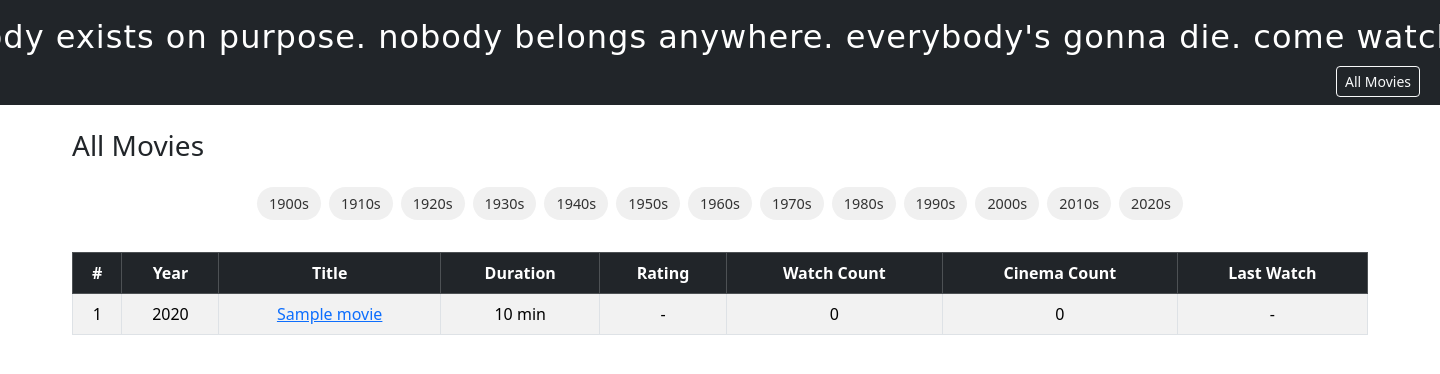
After one commit to mferdem/watchingdiary, a Flask app: page /movies in a window 1440 px wide; the page is wider, and only the part inside the window is pictured. The commit adds this page. Shown: the top 374 px of that part. Run offline with Flask 3, Linux system fonts and the light colour scheme; tables that the repository leaves empty hold one stand-in row (values such as "Sample post"); some libraries are stand-ins or nearby versions; some web fonts are replaced.

Commit message:
feat: add enriched movie listing with watch stats and last watch date
- display movie list with columns: #, year, title (with IMDb link), duration, rating
- calculate and show watch count, cinema count, and last watch date per movie
- update movie_list route to enrich each movie with related log data
- support optional year filtering via query parameter

```diff
--- a/calendar_app/app/routes.py
+++ b/calendar_app/app/routes.py
@@ -159,3 +159,34 @@ def delete_log(log_id):
     log.status = 0
     db.session.commit()
     return redirect(url_for('main.index'))
+
+@main.route('/movies')
+def movie_list():
+    from app.models import Movie, Log
+    year = request.args.get('year', type=int)
+
+    movies_query = Movie.query
+    if year:
+        movies_query = movies_query.filter(Movie.year == year)
+
+    movies = movies_query.order_by(Movie.year.desc().nullslast(), Movie.name.asc()).all()
+
+    enriched_movies = []
+    for movie in movies:
+        logs = Log.query.filter_by(activity_type='movie', name=movie.name, status=1).all()
+        watch_count = len(logs)
+        cinema_count = sum(1 for log in logs if log.filmincinema)
+        last_watch = max((log.date for log in logs if log.date), default=None)
+
+        enriched_movies.append({
+            'movie': movie,
+            'watch_count': watch_count,
+            'cinema_count': cinema_count,
+            'last_watch': last_watch
+        })
+
+    return render_template(
+        'movie_list.html',
+        movies=enriched_movies,
+        selected_year=year
+    )
--- a/calendar_app/app/static/css/styles.css
+++ b/calendar_app/app/static/css/styles.css
@@ -26,3 +26,24 @@
     background-color: #e5e7eb; /* zinc-100 */
     color: black;
   }
+
+  .filter-chip {
+    display: inline-block;
+    padding: 6px 12px;
+    background-color: #f0f0f0;
+    color: #333;
+    border-radius: 20px;
+    font-size: 0.9rem;
+    cursor: pointer;
+    transition: all 0.2s ease;
+    user-select: none;
+  }
+
+  .filter-chip:hover {
+    background-color: #dcdcdc;
+  }
+
+  .filter-chip.active {
+    background-color: #007bff;
+    color: white;
+  }
--- /dev/null
+++ b/calendar_app/app/static/js/movie_filter.js
@@ -0,0 +1,58 @@
+document.addEventListener('DOMContentLoaded', () => {
+    const currentYear = new Date().getFullYear();
+    const startDecade = 1900;
+    const endDecade = Math.floor(currentYear / 10) * 10;
+
+    const decadeButtonsDiv = document.getElementById('decadeButtons');
+    const yearButtonsDiv = document.getElementById('yearButtons');
+
+    const selectedYear = parseInt(decadeButtonsDiv.dataset.selectedYear || '0');
+
+    for (let decade = startDecade; decade <= endDecade; decade += 10) {
+      const chip = document.createElement('span');
+      chip.className = 'filter-chip';
+      chip.textContent = `${decade}s`;
+      chip.dataset.decade = decade;
+
+      chip.addEventListener('click', () => {
+        document.querySelectorAll('#decadeButtons .filter-chip').forEach(el => el.classList.remove('active'));
+        chip.classList.add('active');
+        createYearButtons(decade);
+      });
+
+      decadeButtonsDiv.appendChild(chip);
+    }
+
+    function createYearButtons(decade) {
+      yearButtonsDiv.innerHTML = '';
+
+      for (let i = 0; i < 10; i++) {
+        const year = decade + i;
+        if (year > currentYear) break;
+
+        const chip = document.createElement('span');
+        chip.className = 'filter-chip';
+        chip.textContent = year;
+        chip.dataset.year = year;
+
+        if (year === selectedYear) chip.classList.add('active');
+
+        chip.addEventListener('click', () => {
+          window.location.href = `/movies?year=${year}`;
+        });
+
+        yearButtonsDiv.appendChild(chip);
+      }
+    }
+
+    // Eğer seçili yıl varsa açılışta ilgili dekadı otomatik aç
+    if (selectedYear) {
+      const initialDecade = Math.floor(selectedYear / 10) * 10;
+      const defaultChip = [...document.querySelectorAll('#decadeButtons .filter-chip')]
+        .find(c => parseInt(c.dataset.decade) === initialDecade);
+      if (defaultChip) {
+        defaultChip.classList.add('active');
+        createYearButtons(initialDecade);
+      }
+    }
+  });
--- a/calendar_app/app/templates/base.html
+++ b/calendar_app/app/templates/base.html
@@ -24,6 +24,7 @@
           <a class="navbar-brand m-0" href="{{ url_for('main.index') }}">
             nobody exists on purpose. nobody belongs anywhere. everybody's gonna die. come watch tv?
           </a>
+          <a class="btn btn-outline-light btn-sm ms-auto me-2" href="{{ url_for('main.movie_list') }}">All Movies</a>
         </div>
     </nav>
 
--- /dev/null
+++ b/calendar_app/app/templates/movie_list.html
@@ -0,0 +1,62 @@
+{% extends 'base.html' %}
+{% block content %}
+<div class="container mt-4">
+  <h3 class="mb-4">All Movies{% if selected_year %} - {{ selected_year }}{% endif %}</h3>
+
+  <div class="mb-4 text-center">
+    <div id="decadeButtons" class="mb-2 d-flex flex-wrap justify-content-center gap-2"
+         data-selected-year="{{ selected_year or '' }}"></div>
+    <div id="yearButtons" class="d-flex flex-wrap justify-content-center gap-2"></div>
+  </div>
+
+  {% if movies %}
+    <table class="table table-striped table-bordered align-middle text-center">
+      <thead class="table-dark">
+        <tr>
+          <th>#</th>
+          <th>Year</th>
+          <th>Title</th>
+          <th>Duration</th>
+          <th>Rating</th>
+          <th>Watch Count</th>
+          <th>Cinema Count</th>
+          <th>Last Watch</th>
+        </tr>
+      </thead>
+      <tbody>
+        {% for item in movies %}
+          <tr>
+            <td>{{ loop.index }}</td>
+            <td>{{ item.movie.year or '-' }}</td>
+            <td>
+              {% if item.movie.imdb_id %}
+                <a href="https://www.imdb.com/title/{{ item.movie.imdb_id }}" target="_blank" rel="noopener">
+                  {{ item.movie.name }}
+                </a>
+              {% else %}
+                {{ item.movie.name }}
+              {% endif %}
+            </td>
+            <td>{{ item.movie.duration or '-' }} min</td>
+            <td>{{ item.movie.rating or '-' }}</td>
+            <td>{{ item.watch_count }}</td>
+            <td>{{ item.cinema_count }}</td>
+            <td>
+              {% if item.last_watch %}
+                {{ item.last_watch.strftime('%d %b %Y') }}
+              {% else %}
+                -
+              {% endif %}
+            </td>
+          </tr>
+        {% endfor %}
+      </tbody>
+    </table>
+  {% else %}
+    <div class="alert alert-info">No movies found.</div>
+  {% endif %}
+</div>
+
+<script src="{{ url_for('static', filename='js/movie_filter.js') }}"></script>
+
+{% endblock %}
```
